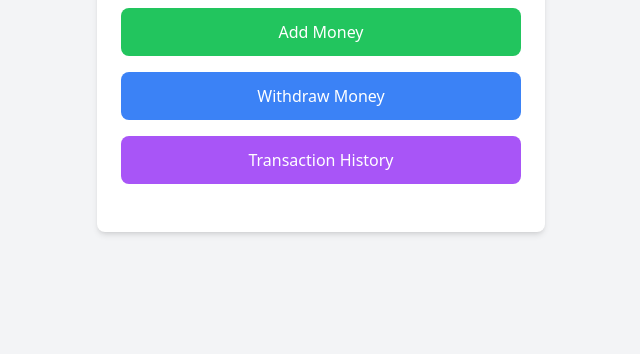
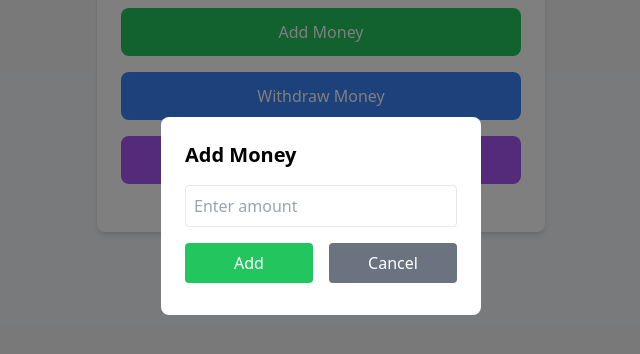
Before and after one commit to Abusyead/Flower_Bank_App, a website built with Vite: page index.html in a window 1280 px wide. Shown: the part 184-538 px from the top of the page, without its empty margins (319-959 px from the left). Built offline with nearby package versions, Linux system fonts and the light colour scheme.

Commit message:
Add Money Modal

```diff
--- a/index.html
+++ b/index.html
@@ -34,5 +34,22 @@
         </div>
     </div>
 
+    <!-- Add Money Modal -->
+
+    <div id="addModal" class="fixed inset-0 bg-black bg-opacity-50 flex items-center justify-center">
+        <div class="bg-white p-6 rounded-lg w-80">
+            <h2 class="text-xl font-bold mb-4">Add Money</h2>
+            <input type="number" id="addAmount" placeholder="Enter amount" class="w-full p-2 border rounded mb-4">
+            <div class="flex gap-4">
+                <button  class="flex-1 bg-green-500 text-white p-2 rounded hover:bg-green-600">
+                    Add
+                </button>
+                <button class="flex-1 bg-gray-500 text-white p-2 rounded hover:bg-gray-600">
+                    Cancel
+                </button>
+            </div>
+            <p id="addError" class="text-red-500 mt-2 text-sm"></p>
+        </div>
+    </div>
 </body>
 </html>
```
